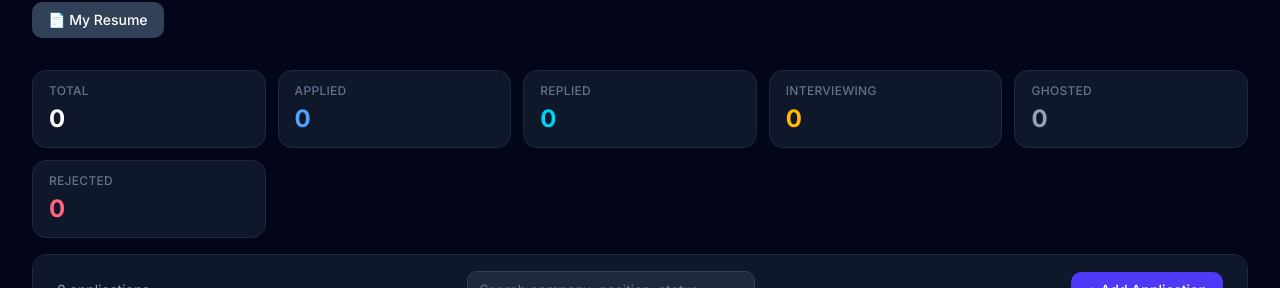
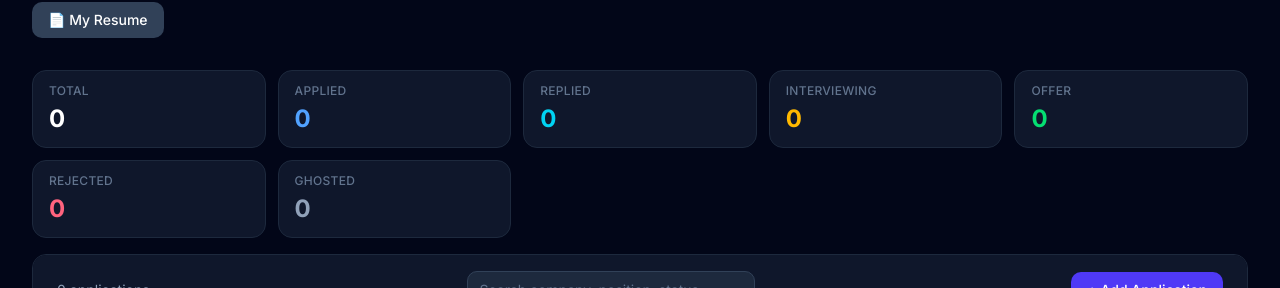
Before and after one commit to naiyana-nk/AI-Job-Tracker, a Next.js app in the folder frontend/: page / in a window 1280 px wide. Shown: the part 118-406 px from the top of the page. Built offline with nearby package versions, Linux system fonts and the light colour scheme; no server answers; the database is empty.

Commit message:
add: offer status choice & offer count dashboard

```diff
--- a/frontend/components/JobTable.tsx
+++ b/frontend/components/JobTable.tsx
@@ -26,6 +26,7 @@ const STATUS_OPTIONS = [
     label: "Rejected",
     style: "bg-rose-500/20 text-rose-400",
   },
+  { value: "Offer", label: "Offer", style: "bg-green-500/20 text-green-400" },
 ];
 
 const CONTRACT_OPTIONS = [
@@ -416,14 +417,19 @@ export default function JobTable({ initialJobs }: { initialJobs: Job[] }) {
       color: "text-amber-400",
     },
     {
-      label: "Ghosted",
-      count: jobs.filter((j) => j.apply_status === "Ghosted").length,
-      color: "text-slate-400",
+      label: "Offer",
+      count: jobs.filter((j) => j.apply_status === "Offer").length,
+      color: "text-green-400",
     },
     {
       label: "Rejected",
       count: jobs.filter((j) => j.apply_status === "Rejected").length,
       color: "text-rose-400",
+    },
+    {
+      label: "Ghosted",
+      count: jobs.filter((j) => j.apply_status === "Ghosted").length,
+      color: "text-slate-400",
     },
   ];
 
```
